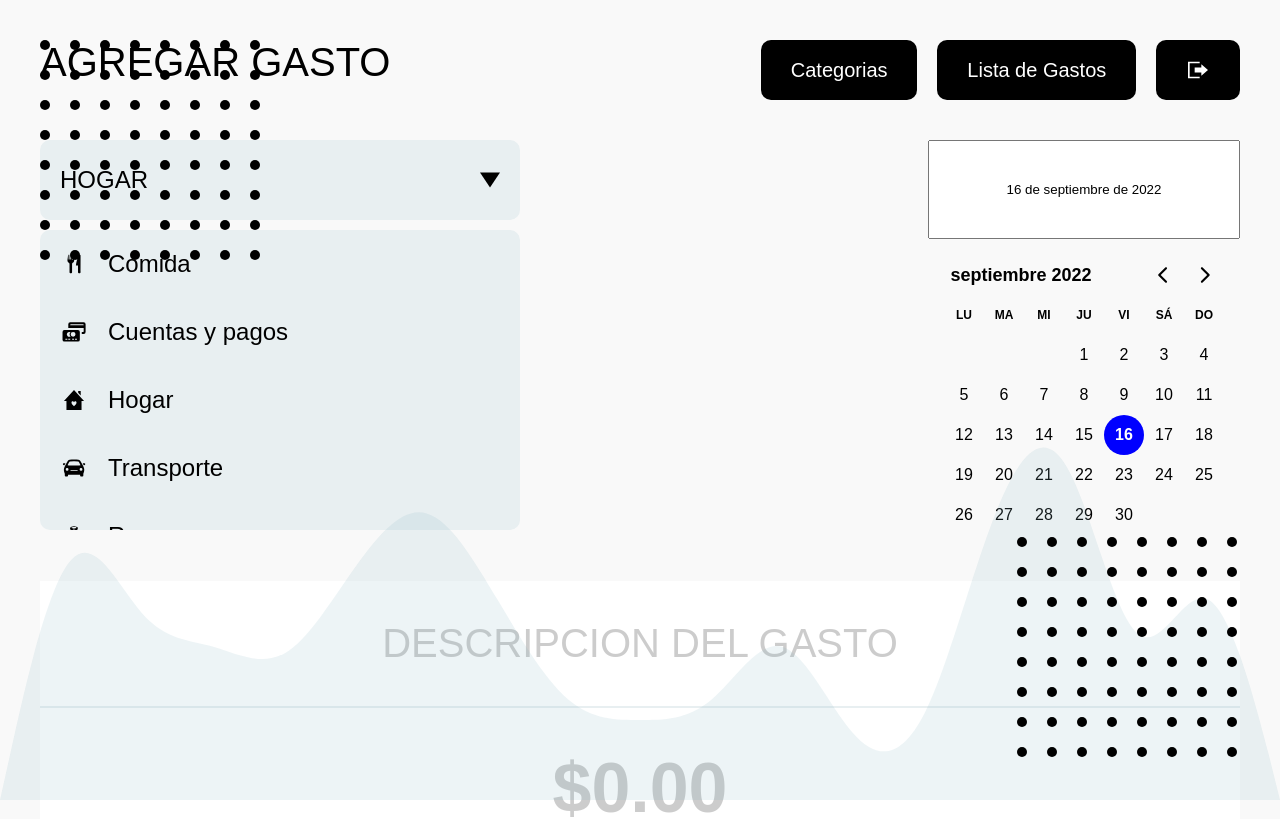
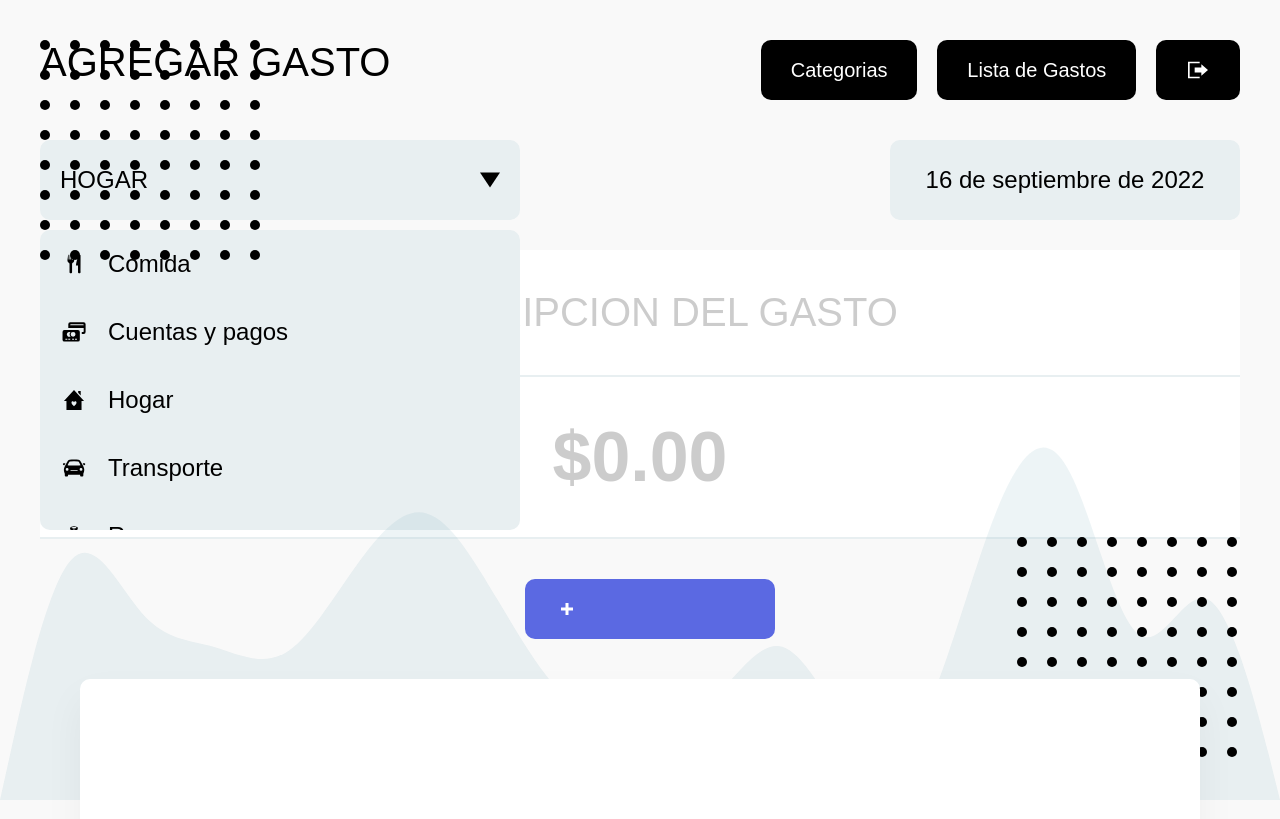
Before and after one commit to Mariangel86/Lista_gastos, a React (Create React App) app: page / in a window 1280 px wide. Shown: the top 819 px of the page. Built offline with nearby package versions, Linux system fonts and the light colour scheme; no server answers; what webfontloader would draw is missing.

Commit message:
changes wedsn

```diff
--- a/src/componentes/DatePiker.js
+++ b/src/componentes/DatePiker.js
@@ -1,16 +1,71 @@
-import React from "react";
+import React, {useState} from "react";
 import { DayPicker } from "react-day-picker";
 import 'react-day-picker/dist/style.css';
 import format from "date-fns/format";
-import { es, enUS } from 'date-fns/locale'
+import { es } from 'date-fns/locale';
+import styled from "styled-components";
+import theme from '../elementos/theme';
+
+const formatFecha=(fecha = new Date())=>{
+  return format(fecha, `dd 'de' MMMM 'de' yyyy`, {locale: es});
+};
 
 const DatePiker =({fecha, cambiarFecha})=>{
+    const [visible, cambiarVisible]=useState(false);
 
    return (
-    <div>
-        <input type='text' readOnly value= {format(fecha, `dd 'de' MMMM 'de' yyyy`, {locale: es, enUS})}/>
-        <DayPicker mode="single" selected={fecha} onSelect={cambiarFecha} locale={es}/>
-    </div>
+    <ContenedorInput>
+        <input type='text'
+         readOnly
+          value= {formatFecha(fecha)}
+          onClick={()=>cambiarVisible(!visible)}
+          />
+       {visible && <DayPicker mode="single" selected={fecha} onSelect={cambiarFecha} locale={es}/>}
+    </ContenedorInput>
 );
 };
+const ContenedorInput = styled.div`
+    position: relative;
+
+    input {
+        font-family: 'Work Sans', sans-serif;
+        box-sizing: border-box;
+        background: ${theme.grisClaro};
+        border: none;
+        cursor: pointer;
+        border-radius: 0.625rem; /* 10px */
+        height: 5rem; /* 80px */
+        width: 100%;
+        padding: 0 1.25rem; /* 20px */
+        font-size: 1.5rem; /* 24px */
+        text-align: center;
+        display: flex;
+        align-items: center;
+        justify-content: center;
+        outline: none;
+    }
+
+    .rdp {
+        position: absolute;
+    }
+
+    .rdp-months {
+        display: flex;
+        justify-content: center;
+    }
+
+    .rdp-month {
+        background: #fff;
+        box-shadow: rgba(0, 0, 0, 0.24) 0px 3px 8px;
+        padding: 20px;
+        border-radius: 10px;
+    }
+
+    @media (max-width: 60rem) {
+        /* 950px */
+        & > * {
+            width: 100%;
+        }
+    }
+` ;
 export default DatePiker;
```
